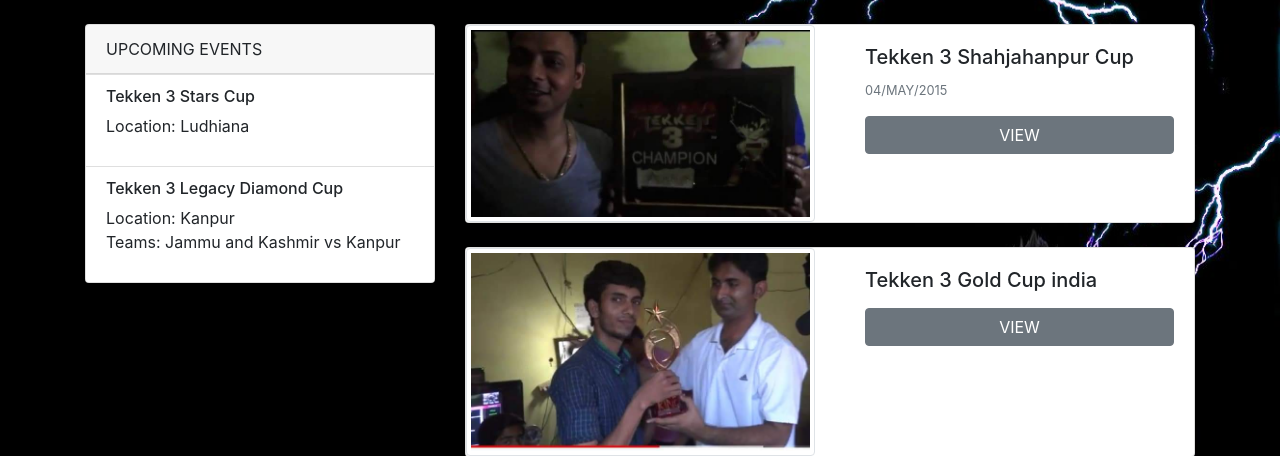
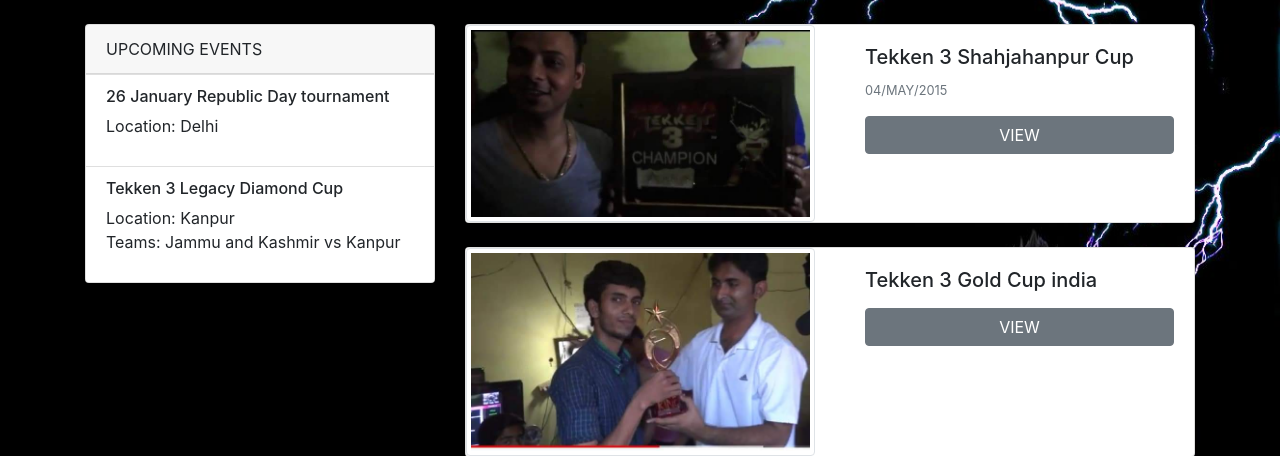
Before and after one commit to growupanand/Tekken-3-tournaments-India, a Flask app: page / in a window 1280 px wide. Shown: the part 56-512 px from the top of the page. Run offline with Flask 2, Linux system fonts and the light colour scheme; some libraries are stand-ins or nearby versions.

Commit message:
updated info

```diff
--- a/app/templates/index.html
+++ b/app/templates/index.html
@@ -7,8 +7,8 @@
         <div class="card-header">UPCOMING EVENTS</div>
         <ul class="list-group list-group-flush">
             <li class="list-group-item">
-                <h6>Tekken 3 Stars Cup</h6>
-                <p>Location: Ludhiana</p>
+                <h6>26 January Republic Day tournament</h6>
+                <p>Location: Delhi</p>
             </li>
             <li class="list-group-item">
                 <h6>Tekken 3 Legacy Diamond Cup</h6>
--- a/data.json
+++ b/data.json
@@ -320,6 +320,15 @@
     "team_members": [
       {"name": "Quadans"}
     ]}
+  ]},
+
+  {"match_name": "Tekken 3 Stars Cup Howrang Masters Battled",
+  "teams": [
+    {"team_name": "Participants",
+    "team_members": [
+      {"name": "Quadans", "title": "Winner"},
+      {"name": "Aryan", "title": "Runner Up"}
+    ]}
   ]}
 
 ]
```
